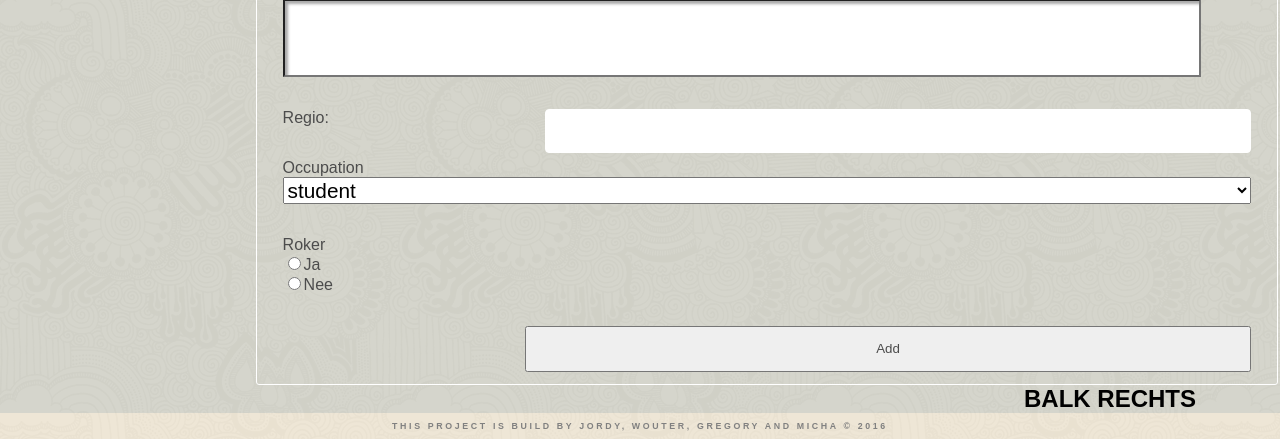
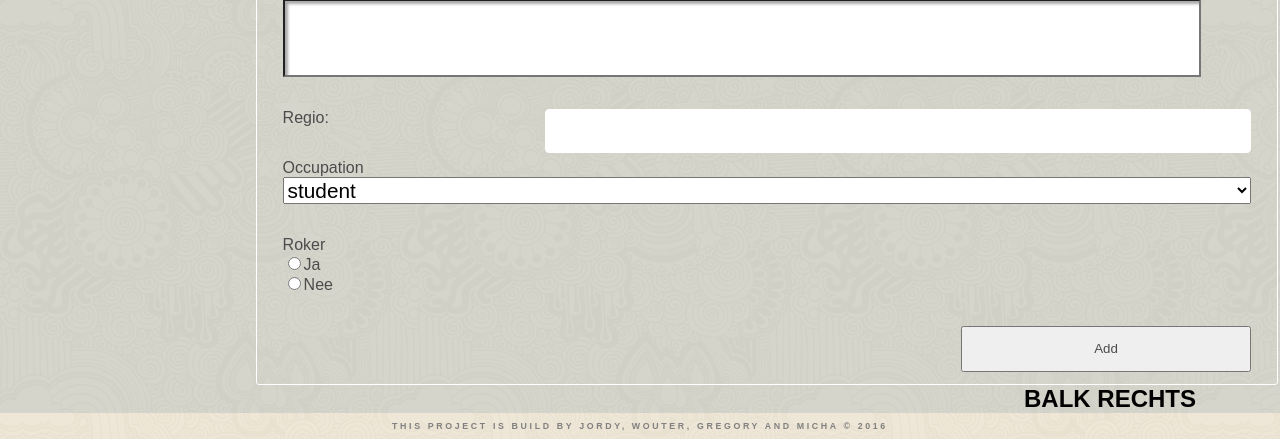
Before and after one commit to jan-vandorpe/Scrumdating, a PHP site: template presentation/newUser.twig in a window 1280 px wide. Shown: the part 1247-1686 px from the top of the page. Run offline with PHP 8.4, Linux system fonts and the light colour scheme; the template is opened without the code that fills it, so the values that code supplies are empty; some libraries are stand-ins or nearby versions.

Commit message:
Merge origin/master
Conflicts:
	presentation/profielDetail.twig

```diff
--- a/presentation/css/style.css
+++ b/presentation/css/style.css
@@ -321,7 +321,7 @@ fieldset{
 .profielForm input[type=submit] {
 padding: 1em;
     float: right;
-    width: 75%;
+    width: 30%;
 }
 select {
     width: 100%;
```
